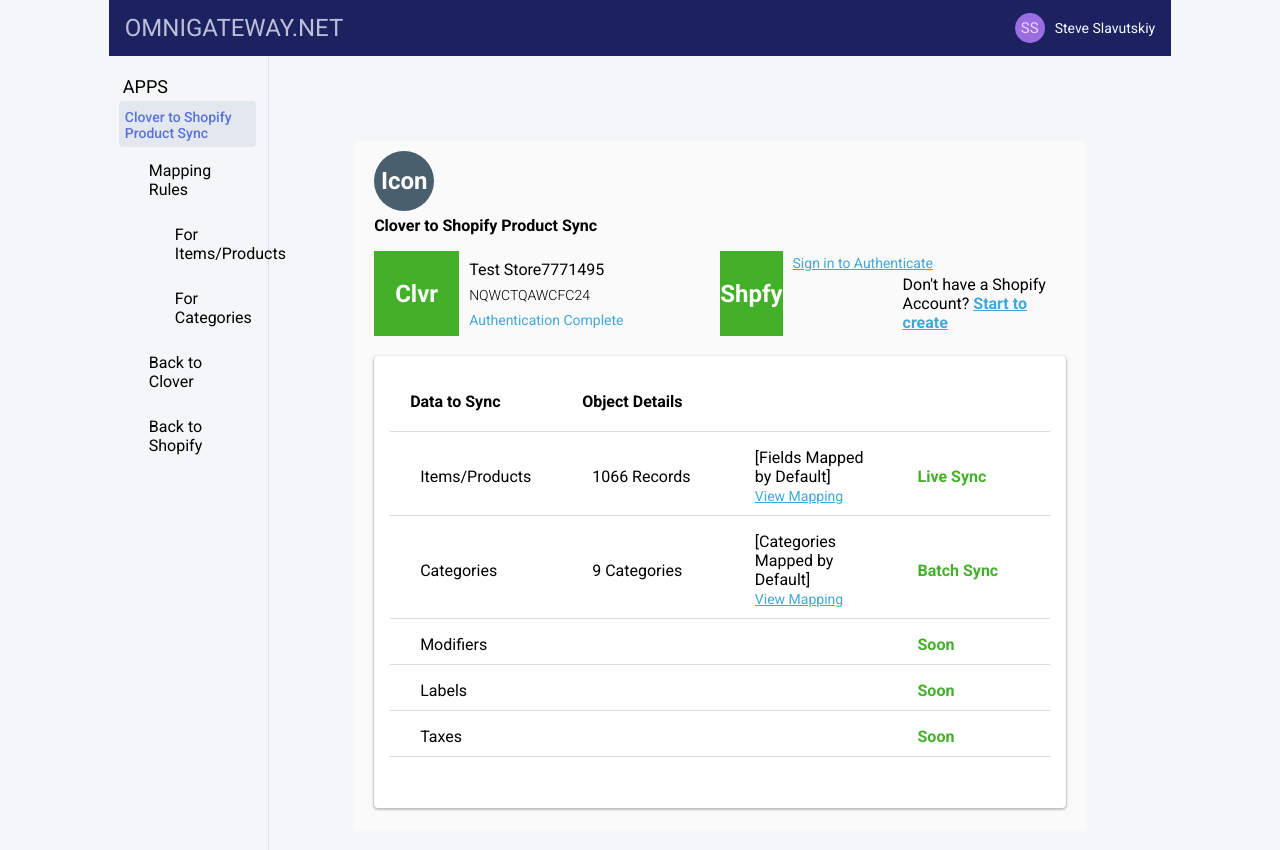
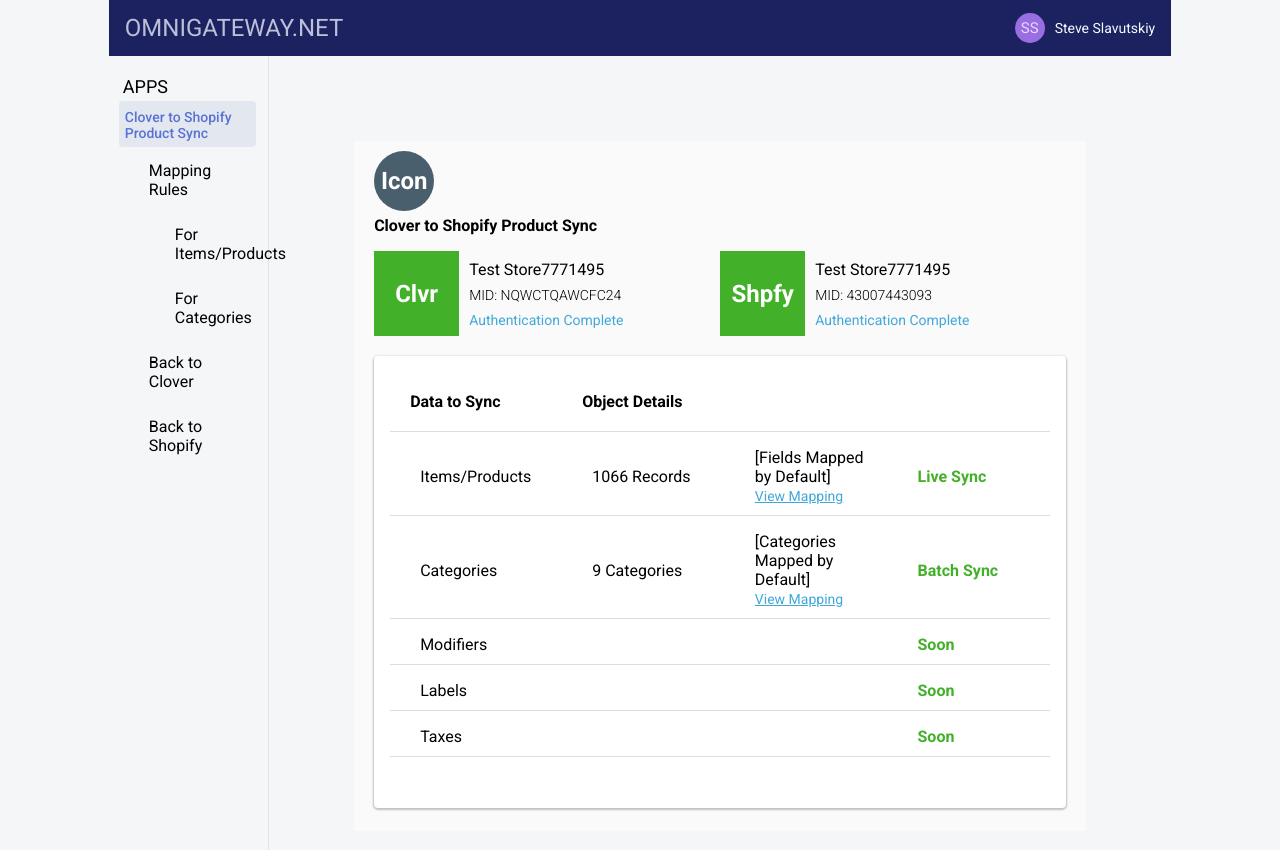
Before and after one commit to David-Orson/FLApp1, a React (Create React App) app: page / in a window 1280 px wide. Shown: the top 850 px of the page. Built offline with nearby package versions, Linux system fonts and the light colour scheme.

Commit message:
Account Conditional Rendering

```diff
--- a/src/pages/Sync.js
+++ b/src/pages/Sync.js
@@ -17,30 +17,53 @@
     categoriesCount,
   } = props.userData;
 
+  const cloverAccountMarkup = clName ? (
+    <div className="account-container">
+      <p>{clName}</p>
+      <p className="caption">MID: {clMid}</p>
+      <p className="authenticated-caption">
+        {clName ? "Authentication Complete" : null}
+      </p>
+    </div>
+  ) : (
+    <div className="account-container">
+      <a className="signin-link">Sign in to Authenticate</a>
+      <p className="create-helper">
+        Don't have a Clover Account?<span> </span>
+        <a className="create-link">Start to create</a>
+      </p>
+    </div>
+  );
+
+  const shopifyAccountMarkup = shName ? (
+    <div className="account-container">
+      <p>{shName}</p>
+      <p className="caption">MID: {shMid}</p>
+      <p className="authenticated-caption">
+        {shName ? "Authentication Complete" : null}
+      </p>
+    </div>
+  ) : (
+    <div className="account-container">
+      <a className="signin-link">Sign in to Authenticate</a>
+      <p className="create-helper">
+        Don't have a Clover Account?<span> </span>
+        <a className="create-link">Start to create</a>
+      </p>
+    </div>
+  );
+
   return (
     <div>
       <ContentTopline title="Clover to Shopify Product Sync" />
       <div className="accounts">
         <div className="clover-account">
           <h2 className="missing-icon">Clvr</h2>
-          <div className="account-container">
-            <p>{clName}</p>
-            <p className="caption">{clMid}</p>
-            <p className="authenticated-caption">
-              {clName ? "Authentication Complete" : null}
-            </p>
-          </div>
+          {cloverAccountMarkup}
         </div>
         <div className="shopify-account">
           <h2 className="missing-icon">Shpfy</h2>
-          <div className="account-container">
-            <a className="signin-link">Sign in to Authenticate</a>
-
-            <p className="create-helper">
-              Don't have a Shopify Account?<span> </span>
-              <a className="create-link">Start to create</a>
-            </p>
-          </div>
+          {shopifyAccountMarkup}
         </div>
       </div>
       <div className="data-container">
```
